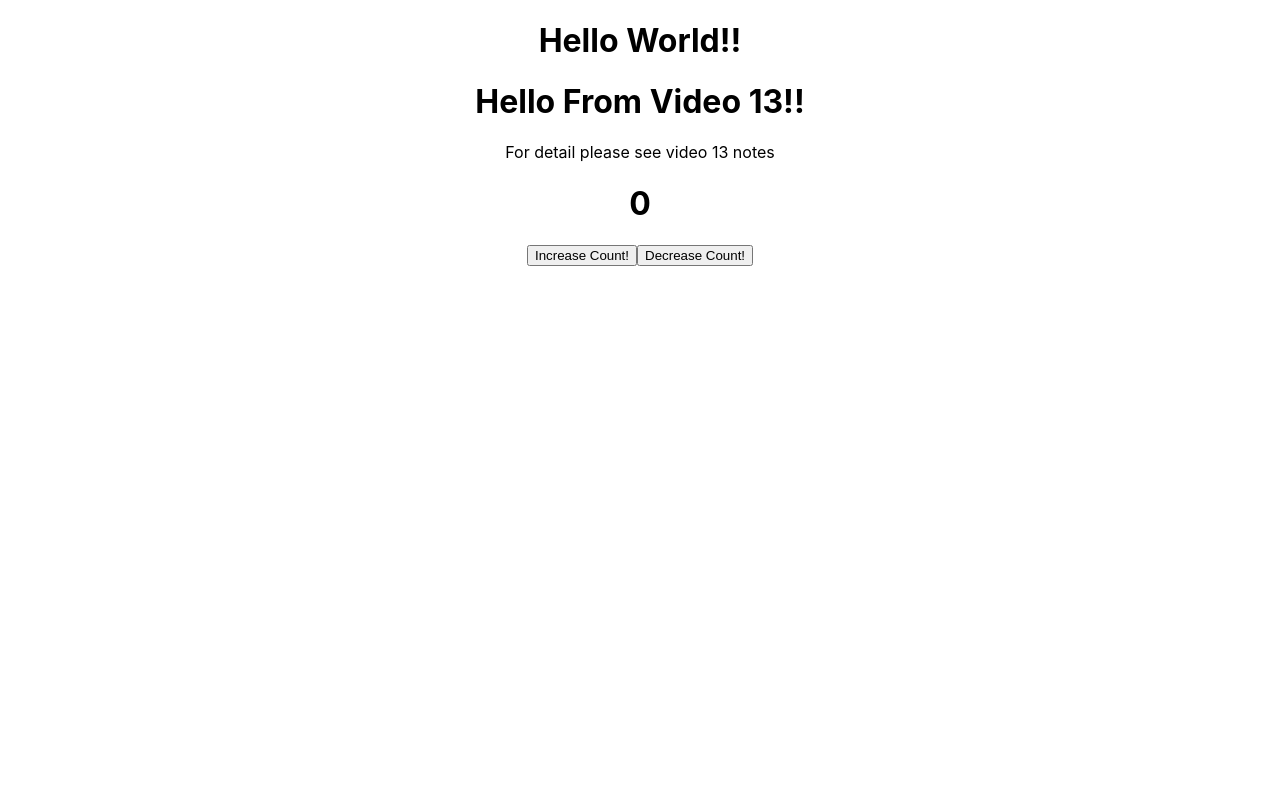
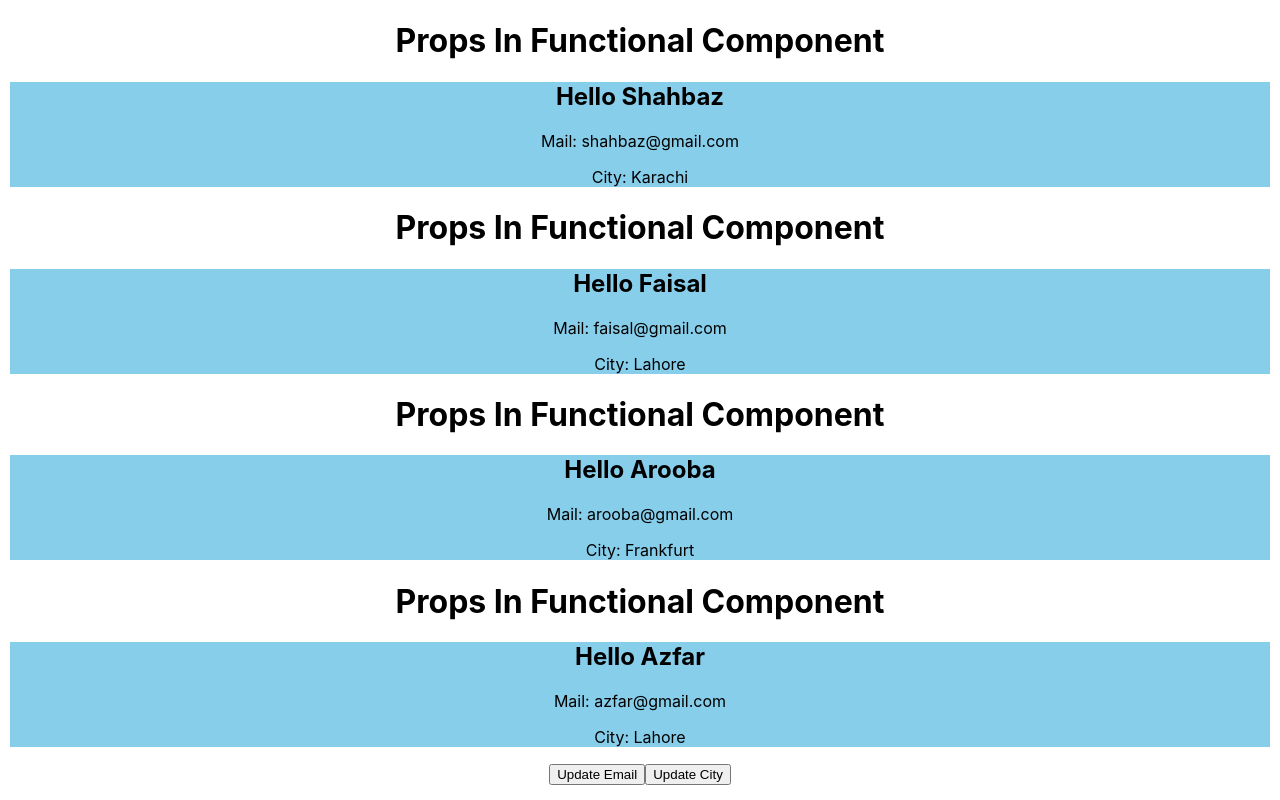
Before and after one commit to shahbaz-bandits25/React-Learning, a React (Create React App) app: page / in a window 1280 px wide. Built offline with nearby package versions, Linux system fonts and the light colour scheme.

Commit message:
Video 14 code which includes props in functional component

```diff
--- a/src/App.js
+++ b/src/App.js
@@ -1,24 +1,33 @@
 import logo from './logo.svg';
 import './App.css';
+import Student from "./video-14";
+import React,{useState} from "react";
+import Users from './Users';
+import Admin from './Admin';
+import Test from './video-11';
+import StateManagementLectrue from './video-12';
+import StateManagementLectrueInClassComponent from './video-13';
 
 function App() {
+    const [email,setEmail] = useState('azfar@gmail.com');
+    const [city,setCity] = useState('Lahore');
+
   return (
     <div className="App">
-      {/* <header className="App-header">
-        <img src={logo} className="App-logo" alt="logo" />
-        <p>
-          Edit <code>src/App.js</code> and save to reload.
-        </p>
-        <a
-          className="App-link"
-          href="https://reactjs.org"
-          target="_blank"
-          rel="noopener noreferrer"
-        >
-          Learn React
-        </a>
-      </header> */}
-      <h1>Hello World!!</h1>
+
+        {/* <Users/>
+    <Admin/>
+    <Test/> */}
+        {/* <StateManagementLectrue/> */}
+        {/*<StateManagementLectrueInClassComponent/>*/}
+        <Student name={'Shahbaz'} email={'shahbaz@gmail.com'} others={{city:'Karachi',country:'Pakistan'}} />
+        <Student name={'Faisal'} email={'faisal@gmail.com'} others={{city:'Lahore',country:'Pakistan'}}/>
+        <Student name={'Arooba'} email={'arooba@gmail.com'} others={{city:'Frankfurt',country:'Germany'}} />
+
+    {/*    Here I'm Passing the state as Prop to the Student component*/}
+        <Student name={'Azfar'} email={email} others={{city:city,country:'Pakistan'}} />
+        <button onClick={()=>{setEmail('abc@gmail.com')}}>Update Email</button>
+        <button onClick={()=>{setCity('Islamabad')}}>Update City</button>
     </div>
   );
 }
--- a/src/index.js
+++ b/src/index.js
@@ -2,22 +2,12 @@ import React from 'react';
 import ReactDOM from 'react-dom/client';
 import './index.css';
 import App from './App';
-import Users from './Users';
-import Admin from './Admin';
-import Test from './video-11';
-import StateManagementLectrue from './video-12';
-import StateManagementLectrueInClassComponent from './video-13';
 import reportWebVitals from './reportWebVitals';
 
 const root = ReactDOM.createRoot(document.getElementById('root'));
 root.render(
   <React.StrictMode>
     <App />
-    {/* <Users/>
-    <Admin/>
-    <Test/> */}
-    {/* <StateManagementLectrue/> */}
-    <StateManagementLectrueInClassComponent/>
   </React.StrictMode>
 );
 
--- /dev/null
+++ b/src/video-14.js
@@ -0,0 +1,18 @@
+//In this video we'll learn how to use props in the functional component
+
+function Student(props){
+
+    return(
+        <div className="App">
+            <h1> Props In Functional Component</h1>
+            <div className="row" style={{backgroundColor:'skyblue',margin:10}}>
+                <h2>Hello {props.name}</h2>
+                <p>Mail: {props.email}</p>
+                <p>City: {props.others.city}</p>
+                {/*<p>Country: {props.others.country}</p>*/}
+            </div>
+        </div>
+    )
+}
+
+export default Student;
```
